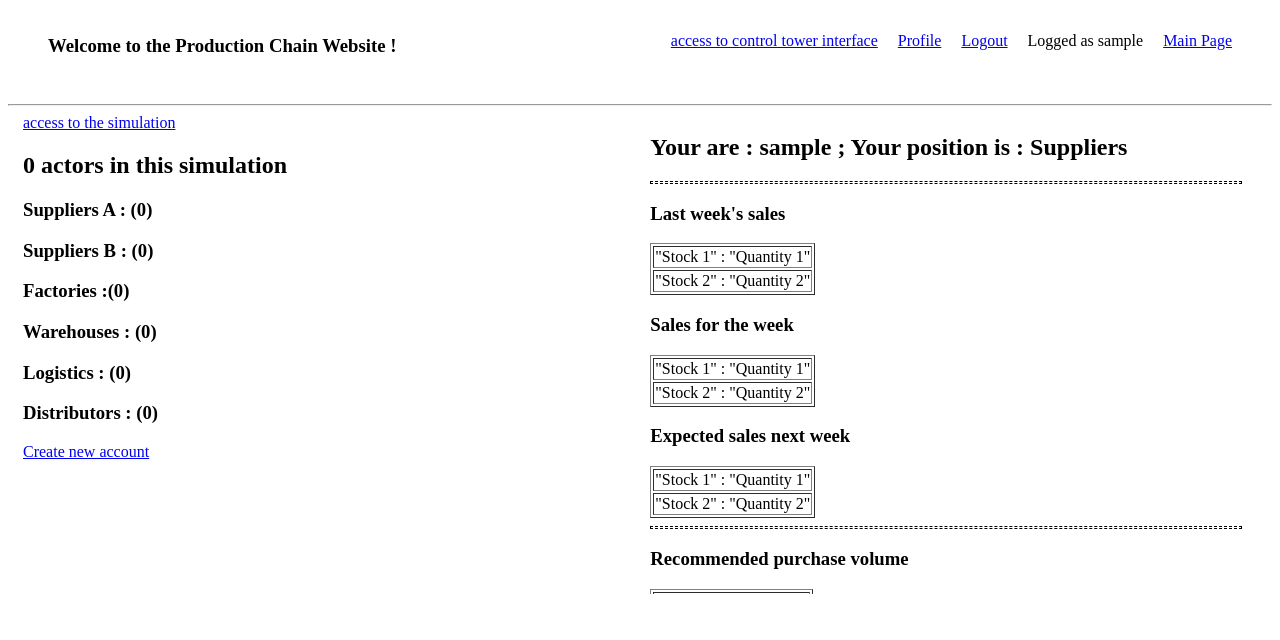
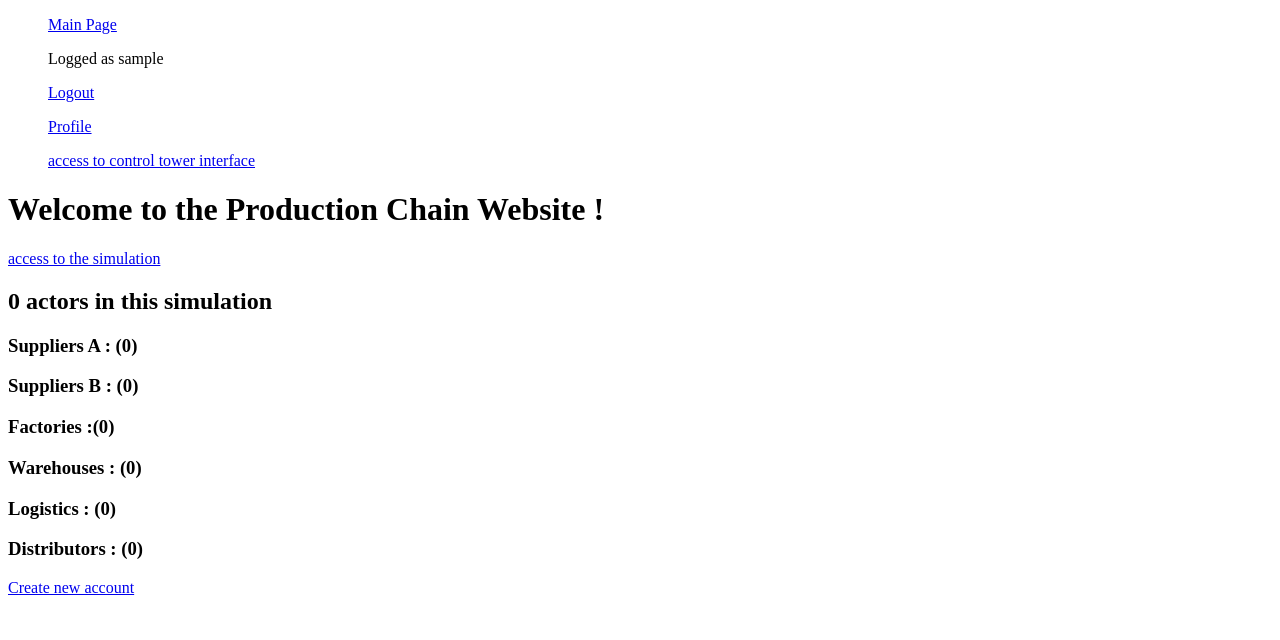
Before and after one commit to duntytelessia/supply_chain, a Django app: page / in a window 1280 px wide. Shown: the top 640 px of the page. Run offline with Django 4.2, Linux system fonts and the light colour scheme; a user stored in the database is signed in; data comes from the database, SQL or seed files in the repository; tables that the repository leaves empty hold one stand-in row (values such as "Sample post"); parts of the project's set-up code (start-up, migrations or seed data) failed here and were passed over.

Commit message:
Revert "Merge pull request #1 from YyyifanHAO/HAO"
This reverts commit 297d45f8a5049a988880c6e0fbc10552dff09c7f, reversing
changes made to 8813aba2087eacc627deb0657487e33afda1b206.

```diff
--- a/PycharmProjects/django_Projects/Projet_1/Projet_1/settings.py
+++ b/PycharmProjects/django_Projects/Projet_1/Projet_1/settings.py
@@ -84,9 +84,9 @@ WSGI_APPLICATION = 'Projet_1.wsgi.application'
 DATABASES = {
     'default': {
         'ENGINE': 'django.db.backends.mysql',
-        'NAME': 'mydatabase',
+        'NAME': 'my_database',
         'USER': 'root',
-        'PASSWORD': 'fgjszmnb',
+        'PASSWORD': 'pWa*62p7',
         'HOST': '127.0.0.1',
         'PORT': '3306',
     }
--- a/PycharmProjects/django_Projects/Projet_1/data/templates/data/base_generic.html
+++ b/PycharmProjects/django_Projects/Projet_1/data/templates/data/base_generic.html
@@ -1,5 +1,5 @@
 <!DOCTYPE html>
-<html lang="en" style="overflow: hidden;">
+<html lang="en">
 <head>
     {% load custom_tags %}
   {% block title %}{% endblock %}
@@ -11,34 +11,28 @@
 <body>
   <div class="container-fluid">
     <div class="row">
-      <div class="col-sm-2" style="height: 80px;width: 100%;">
+      <div class="col-sm-2">
           {% block sidebar %}
            <ul class="sidebar-nav">
-            <h3 style="float:left;"> Welcome to the Production Chain Website ! </h3>
-                <p style="float: right; margin-right: 20px;padding-right: 20px;"> <a href="/">Main Page</a> </p>
+                <p> <a href="/">Main Page</a> </p>
                 {% if user.is_authenticated %}
-                    <p style="float: right; margin-right: 20px;"> Logged as {{ user.username }}</p>
-                    <p style="float: right; margin-right: 20px;"> <a href="/accounts/logout"> Logout </a> </p>
-                    <p style="float: right; margin-right: 20px;"> <a href="/profile/"> Profile </a> </p>
+                    <p> Logged as {{ user.username }}</p>
+                    <p> <a href="/accounts/logout"> Logout </a> </p>
+                    <p> <a href="/profile/"> Profile </a> </p>
                 {% else %}
-                    <p style="float: right; margin-right: 20px;"> <a href="/accounts/login"> Login </a> </p>
+                    <p> <a href="/accounts/login"> Login </a> </p>
                 {% endif %}
 
                 {% if user.is_superuser %}
-                    <p style="float: right; margin-right: 20px;  "> <a href="/controltower"> access to control tower interface</a></p>
+                    <p> <a href="/controltower"> access to control tower interface</a></p>
                {% endif %}
            </ul>
           {% endblock %}
       </div>
-      <hr>
-      <div class="col-sm-10 "  style="height:480px;width:48%; overflow:scroll;float: left;margin-left: 15px;">
+         <div class="col-sm-10 ">
              {% block content %}    <!-- Content variable between urls -->
              {% endblock %}
-      </div>
-         <!-- Simulation B -->
-      <div class="col-sm-10" style="height:480px;width:48%; overflow:scroll;float:right; margin-right: 15px;">
-        {% block simulB %}{% endblock %}
-      </div>
+         </div>
     </div>
   </div>
 </body>
--- a/PycharmProjects/django_Projects/Projet_1/data/templates/data/index.html
+++ b/PycharmProjects/django_Projects/Projet_1/data/templates/data/index.html
@@ -1,6 +1,8 @@
 {% extends 'data/base_generic.html' %}
 
 {% block content %}
+<h1> Welcome to the Production Chain Website ! </h1>
+
 {% if week_exist %}
 <a href="week"> access to the simulation </a>
 {% endif %}
@@ -63,94 +65,3 @@
 {% endif %}
 
 {% endblock %}
-{% block simulB %}
-<h2>Your are : {{ user }} ; Your position is : {{ user.groups.all.0 }} </h2>
-<hr style="border:1px dashed #000; height:1px;margin-right:15px">
-<div class="last-week">
-   <h3>Last week's sales</h3>
-   <table border="col-sm-10">
-      <tr>
-         <td>"Stock 1" : "Quantity 1"</td>
-      </tr>
-      <tr>
-         <td>"Stock 2" : "Quantity 2"</td>
-      </tr>
-   </table>
-</div>
-<div class="This-week">
-   <h3>Sales for the week</h3>
-   <table border="col-sm-10">
-      <tr>
-         <td>"Stock 1" : "Quantity 1"</td>
-      </tr>
-      <tr>
-         <td>"Stock 2" : "Quantity 2"</td>
-      </tr>
-   </table>
-</div>
-<div class="Next-week">
-   <h3>Expected sales next week</h3>
-   <table border="col-sm-10">
-      <tr>
-         <td>"Stock 1" : "Quantity 1"</td>
-      </tr>
-      <tr>
-         <td>"Stock 2" : "Quantity 2"</td>
-      </tr>
-   </table>
-</div>
-<hr style="border:1px dashed #000; height:1px;margin-right:15px">
-<div class="Recommended">
-   <h3>Recommended purchase volume</h3>
-   <table border="col-sm-10">
-      <tr>
-         <td>"Input 1" : "Quantity 1"</td>
-      </tr>
-      <tr>
-         <td>"Input 2" : "Quantity 2"</td>
-      </tr>
-   </table>
-</div>
-<hr style="border:1px dashed #000; height:1px;margin-right:15px">
-<div class="Recommended">
-   <h3>Recommended sold volume</h3>
-   <table border="col-sm-10">
-      <tr>
-         <td rowspan="2">"Input 1"</td>
-         <td>"Quantity to A</td>
-      </tr>
-      <tr>
-         <td>"Quantity to B"</td>
-      </tr>
-      <tr>
-         <td rowspan="2">"Input 2"</td>
-         <td>"Quantity to A</td>
-      </tr>
-      <tr>
-         <td>"Quantity to B"</td>
-      </tr>
-   </table>
-</div>
-<hr style="border:1px dashed #000; height:1px;margin-right:15px">
-<h3>Email from the Control Tower Manager</h3>
-<div></div>
-<textarea rows="10" cols="40"></textarea>
-<table border="col-sm-10" style="float: right;margin-right: 15px;">
-   <tr>
-      <th>Risk</th>
-      <th>Decision-making meeting</th>
-   </tr>
-   <tr>
-      <td>"Risk1"</td>
-      <td>"Solution1"</td>
-   </tr>
-   <tr>
-      <td>"Risk2"</td>
-      <td>"Solution2"</td>
-   </tr>
-   <tr>
-      <td>"Risk3"</td>
-      <td>"Solution3"</td>
-   </tr>
-</table>
-{% endblock %}
--- a/PycharmProjects/django_Projects/Projet_1/data/urls.py
+++ b/PycharmProjects/django_Projects/Projet_1/data/urls.py
@@ -20,5 +20,5 @@ urlpatterns = [
     path('', index),    # main page
     path('success/', succes),   # page after successfully creating an account
     path('profile/', profile, name='profile'),
-    path('initialize/', initialize, name='initialize'),
+    path('initialize/', initialize, name='initialize')
 ]
```
Also changed, not shown: PycharmProjects/django_Projects/Projet_1/data/views.py (+12 -10 lines).
